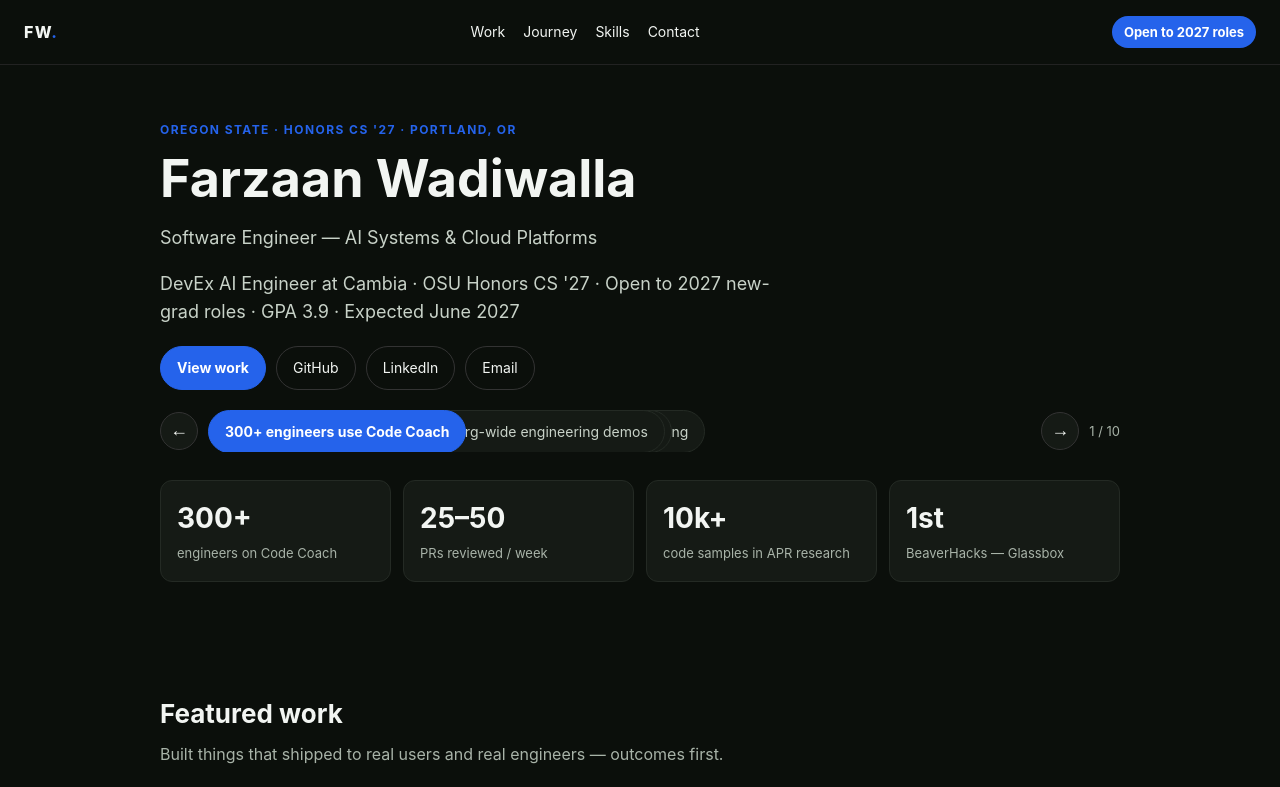
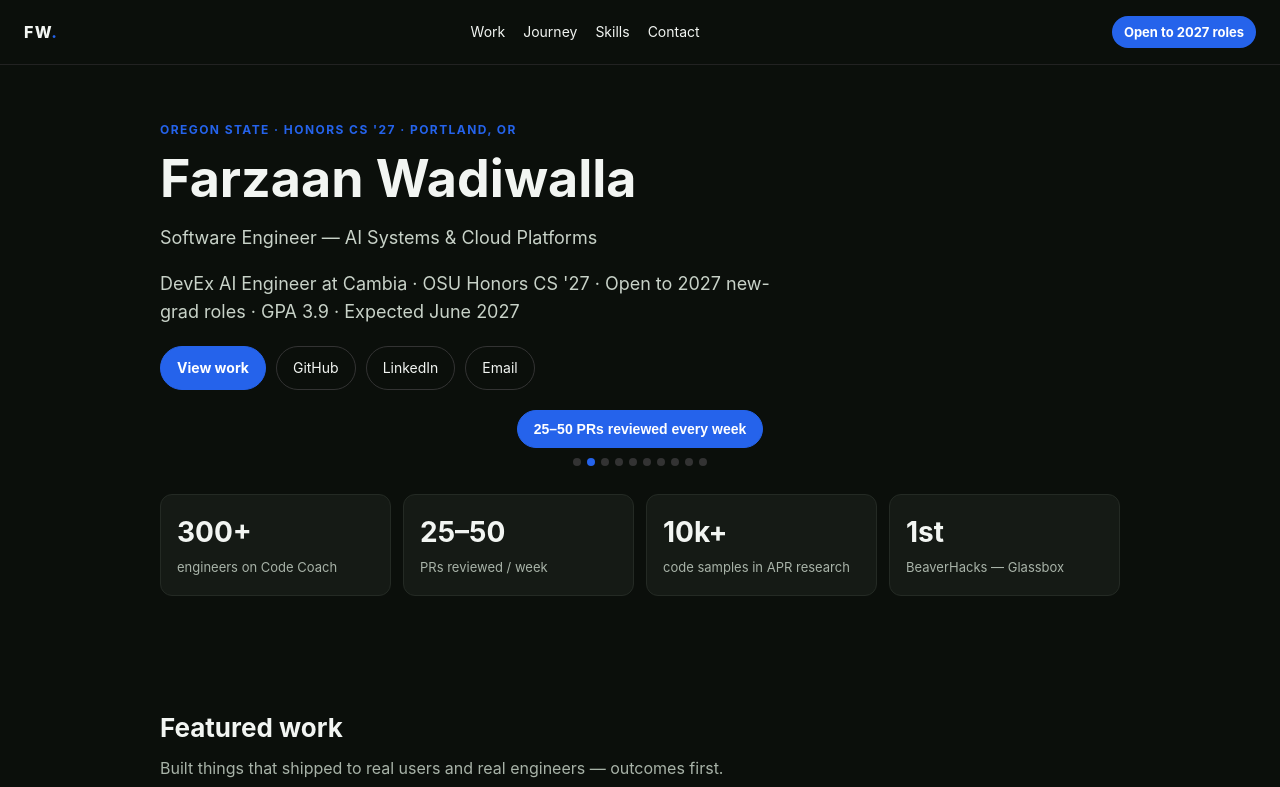
Before and after one commit to Farzaanw/Personal-Webpage, a React (Vite) app in the folder frontend/: page / in a window 1280 px wide. Shown: the top 787 px of the page. Built offline with nearby package versions, Linux system fonts and the light colour scheme.

Commit message:
Rebuild: single-tab highlights carousel (no arrows/stack), journey arrows between cards, expanded stack, Beyond Code trimmed to 3 challenging achievements with grey/blue pixels, bottom footer lines removed

```diff
--- a/frontend/src/data/siteContent.js
+++ b/frontend/src/data/siteContent.js
@@ -47,28 +47,15 @@ export const siteContent = {
   ],
   skills: {
     languages: ["Python", "Go", "C++", "Java", "JavaScript", "TypeScript", "SQL", "Bash"],
-    cloud: ["AWS", "Kubernetes (EKS)", "Terraform", "Docker", "CircleCI / ArgoCD", "OpenTelemetry"],
-    ai: ["Anthropic SDK (Go)", "MCP", "RAG", "FAISS", "Claude Code"],
+    cloud: ["AWS", "Kubernetes (EKS)", "Terraform", "Docker", "CircleCI / ArgoCD", "OpenTelemetry", "Bedrock", "Lambda", "SQS", "S3", "API Gateway", "EventBridge", "Datadog", "Valkey"],
+    ai: ["Anthropic SDK (Go)", "MCP", "RAG", "FAISS", "Claude Code", "Bedrock AgentCore", "NVIDIA Nemotron", "YOLO", "NLTK"],
+    webEdge: ["React", "Vite", "Flask", "ESP32", "Raspberry Pi Pico"],
   },
 
   beyondCodeExperiences: [
-    { title: "Marathon", detail: "First marathon, completed in Eugene in 2025. Training for another." },
-    { title: "HYROX Portland", detail: "Race May 21–23, 2027. Building compromised running and station skills." },
-    { title: "Long Beach Half", detail: "2XU Long Beach Half Marathon, Oct 2027. Registered Oct 2026." },
+    { title: "Eugene Marathon (2026)", detail: "Completed the Eugene marathon." },
     { title: "Mt. Hood Summit", detail: "Climbed Mt. Hood's summit crest." },
-    { title: "South Sisters", detail: "Next summit goal, planned Feb–Apr 2027." },
-    { title: "Snowboarding", detail: "Learning to snowboard this winter, with Camille." },
-    { title: "Tennis & Pickleball", detail: "Played 1–2 years, getting back to regular court time." },
-    { title: "Golf", detail: "Regular golfer, plus a golf roadtrip with cousins planned Jan 2027." },
-    { title: "Archery", detail: "Learning and improving, Oct 2026–Mar 2027." },
-    { title: "Cooking", detail: "Learning to cook full meals and meal prep." },
-    { title: "Reading", detail: "Getting into reading." },
-    { title: "Travel", detail: "Visited WA, OR, CA, NY, Chicago, FL, AZ, NV, DC, OH, HI, AK, plus India, Italy, France, Mexico, Bahamas, Canada. Bucket list: Japan, Greece, Turkey, Brazil, Peru, Egypt, Madeira, Africa." },
-    { title: "Australia", detail: "Trip planned for winter break 2026–27." },
-    { title: "Hosting", detail: "Goal: host an event, Oct 2026–Jun 2027." },
-    { title: "PM & Public Speaking", detail: "Joining PM and public speaking clubs, Jan 2027." },
-    { title: "Music", detail: "Piano enthusiast, aiming to master 2–4 songs by end of Dec 2026. Anything with a good beat." },
+    { title: "HYROX Portland (In Progress)", detail: "Training for HYROX Portland, May 21–23, 2027." },
   ],
-  beyondCode: "Eugene marathon '25 · HYROX Portland May '27 · Long Beach Half Oct '27",
 };
 export default siteContent;
--- a/frontend/src/pages/RebuildHome.jsx
+++ b/frontend/src/pages/RebuildHome.jsx
@@ -1,22 +1,23 @@
-import React, { useState } from 'react';
+import React, { useState, useEffect } from 'react';
 import { siteContent } from '../data/siteContent.js';
 import '../styles/Rebuild.css';
 
 
-function HighlightsReel({ highlights }) {
+function HighlightsCarousel({ highlights }) {
   const [index, setIndex] = useState(0);
-  const prev = () => setIndex((index + highlights.length - 1) % highlights.length);
+  useEffect(() => {
+    const timer = setTimeout(() => setIndex((index + 1) % highlights.length), 5000);
+    return () => clearTimeout(timer);
+  }, [index, highlights.length]);
   const next = () => setIndex((index + 1) % highlights.length);
   return (
-    <div className="rb-reel" aria-label="Highlights reel">
-      <button className="rb-arrow" onClick={prev} aria-label="Previous highlight">←</button>
-      <div className="rb-stack">
+    <div className="rb-carousel" aria-label="Highlights carousel">
+      <button className="rb-carousel-tab" onClick={next} title="Click for the next highlight">{highlights[index]}</button>
+      <div className="rb-dots">
         {highlights.map((h, i) => (
-          <span key={h} className={i === index ? "rb-stack-tab active" : "rb-stack-tab"} style={{ left: i * 16, zIndex: i === index ? 10 : i }}>{h}</span>
+          <button key={h} className={i === index ? "rb-dot active" : "rb-dot"} onClick={() => setIndex(i)} aria-label={`Highlight ${i + 1}`} />
         ))}
       </div>
-      <button className="rb-arrow" onClick={next} aria-label="Next highlight">→</button>
-      <span className="rb-reel-count">{index + 1} / {highlights.length}</span>
     </div>
   );
 }
@@ -49,7 +50,7 @@ function RebuildHome() {
             <a href="https://www.linkedin.com/in/fw-35a844245" target="_blank" rel="noopener noreferrer">LinkedIn</a>
             <a href="mailto:farzaanw@gmail.com">Email</a>
           </div>
-          <HighlightsReel highlights={siteContent.highlights} />
+          <HighlightsCarousel highlights={siteContent.highlights} />
           <div className="rb-metrics">
             {siteContent.metrics.map((m) => (
               <div className="rb-metric" key={m.label}>
@@ -78,14 +79,18 @@ function RebuildHome() {
           <h2 className="rb-h2">Professional Journey</h2>
           <p className="rb-lede">Most recent first — read down through the story. Same 13 milestones as the Professional Experience Timeline.</p>
           <div className="rb-timeline">
-            {journeyRecentFirst.map((j) => (
-              <article className="rb-timeline-card" key={j.title}>
-                <div className="rb-timeline-date">{j.date}</div>
-                <h3>{j.title}</h3>
-                <div className="rb-timeline-org">{j.org}</div>
-                <p>{j.summary}</p>
-              </article>
+            {journeyRecentFirst.map((j, i) => (
+              <React.Fragment key={j.title}>
+                <article className="rb-timeline-card">
+                  <div className="rb-timeline-date">{j.date}</div>
+                  <h3>{j.title}</h3>
+                  <div className="rb-timeline-org">{j.org}</div>
+                  <p>{j.summary}</p>
+                </article>
+                {i < journeyRecentFirst.length - 1 && <div className="rb-journey-arrow" aria-hidden="true">↓</div>}
+              </React.Fragment>
             ))}
+            <div className="rb-journey-arrow" aria-hidden="true">↓</div>
           </div>
         </section>
 
@@ -94,11 +99,11 @@ function RebuildHome() {
           <div className="rb-skillgroup"><h3>Languages</h3><div className="rb-tags">{siteContent.skills.languages.map((s) => (<span className="rb-tag" key={s}>{s}</span>))}</div></div>
           <div className="rb-skillgroup"><h3>Cloud &amp; Platform</h3><div className="rb-tags">{siteContent.skills.cloud.map((s) => (<span className="rb-tag" key={s}>{s}</span>))}</div></div>
           <div className="rb-skillgroup"><h3>AI</h3><div className="rb-tags">{siteContent.skills.ai.map((s) => (<span className="rb-tag" key={s}>{s}</span>))}</div></div>
+          <div className="rb-skillgroup"><h3>Web &amp; Edge</h3><div className="rb-tags">{siteContent.skills.webEdge.map((s) => (<span className="rb-tag" key={s}>{s}</span>))}</div></div>
         </section>
 
         <section id="contact" className="rb-section rb-footer">
           <h2 className="rb-h2">Beyond code</h2>
-          <p>{siteContent.beyondCode}</p>
           <div className="rb-matrix">
             {siteContent.beyondCodeExperiences.map((e) => (
               <div className="rb-pixel" key={e.title} tabIndex={0}>
@@ -107,9 +112,6 @@ function RebuildHome() {
               </div>
             ))}
           </div>
-          <p className="rb-matrix-note">Hover a pixel to see the story. Add a new experience to beyondCodeExperiences in siteContent.js and the matrix grows by one.</p>
-          <p>Farzaan Wadiwalla · farzaanw@gmail.com · <a href="https://github.com/Farzaanw" target="_blank" rel="noopener noreferrer">GitHub</a> · <a href="https://www.linkedin.com/in/fw-35a844245" target="_blank" rel="noopener noreferrer">LinkedIn</a></p>
-          <p>Rebuilt on feat/site-enhancements. Main site stays live until this branch is reviewed and merged.</p>
         </section>
       </main>
     </div>
--- a/frontend/src/styles/Rebuild.css
+++ b/frontend/src/styles/Rebuild.css
@@ -37,12 +37,13 @@ body { background: #0B0F0B; color: #F2F5F2; }
   .rb-metrics { grid-template-columns: 1fr 1fr; }
   .rb-grid { grid-template-columns: 1fr; }
 }
-.rb-reel { display: flex; align-items: center; gap: 10px; margin-top: 20px; }
-.rb-stack { position: relative; flex: 1; height: 42px; overflow: hidden; }
-.rb-arrow { flex: 0 0 auto; width: 38px; height: 38px; border-radius: 999px; border: 1px solid #333; background: #151A15; color: #F2F5F2; font-size: 18px; cursor: pointer; }
-.rb-reel-count { flex: 0 0 auto; font-size: 13px; color: #A8B3A8; }
-.rb-stack-tab { position: absolute; top: 0; background: #151A15; border: 1px solid #242A24; border-radius: 999px; padding: 10px 16px; font-size: 14px; color: #C8D2C8; white-space: nowrap; }
-.rb-stack-tab.active { background: #2563EB; color: #FFFFFF; border-color: #2563EB; font-weight: 700; }
+.rb-carousel { display: flex; flex-direction: column; align-items: center; margin-top: 20px; }
+.rb-carousel-tab { padding: 10px 16px; border-radius: 999px; background: #2563EB; color: #FFFFFF; font-size: 14px; font-weight: 700; border: 1px solid #2563EB; cursor: pointer; }
+.rb-dots { display: flex; gap: 6px; margin-top: 10px; }
+.rb-dot { width: 8px; height: 8px; border-radius: 50%; background: #333; border: none; cursor: pointer; padding: 0; }
+.rb-dot.active { background: #2563EB; }
+
+
 .rb-timeline { display: flex; flex-direction: column; gap: 12px; }
 .rb-timeline-card { background: #151A15; border: 1px solid #242A24; border-left: 3px solid #2563EB; border-radius: 12px; padding: 16px; }
 .rb-timeline-date { font-size: 12px; letter-spacing: .08em; color: #2563EB; font-weight: 700; }
@@ -51,10 +52,12 @@ body { background: #0B0F0B; color: #F2F5F2; }
 .rb-timeline-card p { font-size: 13px; color: #A8B3A8; }
 
 .rb-matrix { display: grid; grid-template-columns: repeat(auto-fill, minmax(110px, 1fr)); gap: 8px; margin-top: 16px; }
-.rb-pixel { position: relative; aspect-ratio: 1; background: #151A15; border: 1px solid #242A24; border-radius: 8px; display: flex; align-items: center; justify-content: center; text-align: center; padding: 8px; font-size: 13px; color: #C8D2C8; }
-.rb-pixel:nth-child(3n) { background: #1A2A4A; }
-.rb-pixel:nth-child(3n+1) { background: #16201A; }
+.rb-pixel { position: relative; aspect-ratio: 1; background: #2A2F2A; border: 1px solid #242A24; border-radius: 8px; display: flex; align-items: center; justify-content: center; text-align: center; padding: 8px; font-size: 13px; color: #C8D2C8; transition: transform .15s, border-color .15s; }
+.rb-pixel:nth-child(2n) { background: #1E3A8A; color: #FFFFFF; }
+.rb-pixel:nth-child(4n) { background: #2563EB; color: #FFFFFF; }
+.rb-pixel:hover { border-color: #60A5FA; transform: translateY(-2px); }
 .rb-pixel-popup { display: none; position: absolute; bottom: 110%; left: 50%; transform: translateX(-50%); width: 230px; background: #1E293B; border: 1px solid #2563EB; border-radius: 10px; padding: 12px; z-index: 20; text-align: left; color: #F2F5F2; }
 .rb-pixel-popup p { font-size: 13px; color: #C8D2C8; margin: 4px 0 0; }
 .rb-pixel:hover .rb-pixel-popup, .rb-pixel:focus .rb-pixel-popup { display: block; }
-.rb-matrix-note { font-size: 13px; color: #A8B3A8; margin-top: 12px; }
+
+.rb-journey-arrow { text-align: center; color: #2563EB; font-size: 18px; line-height: 1; margin: -2px 0; }
```
